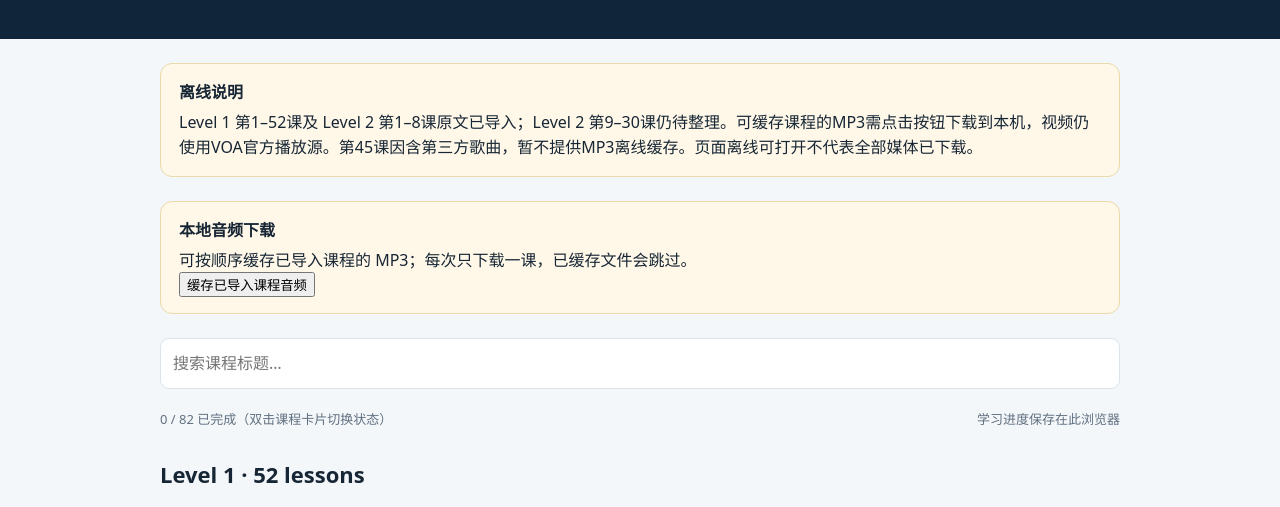
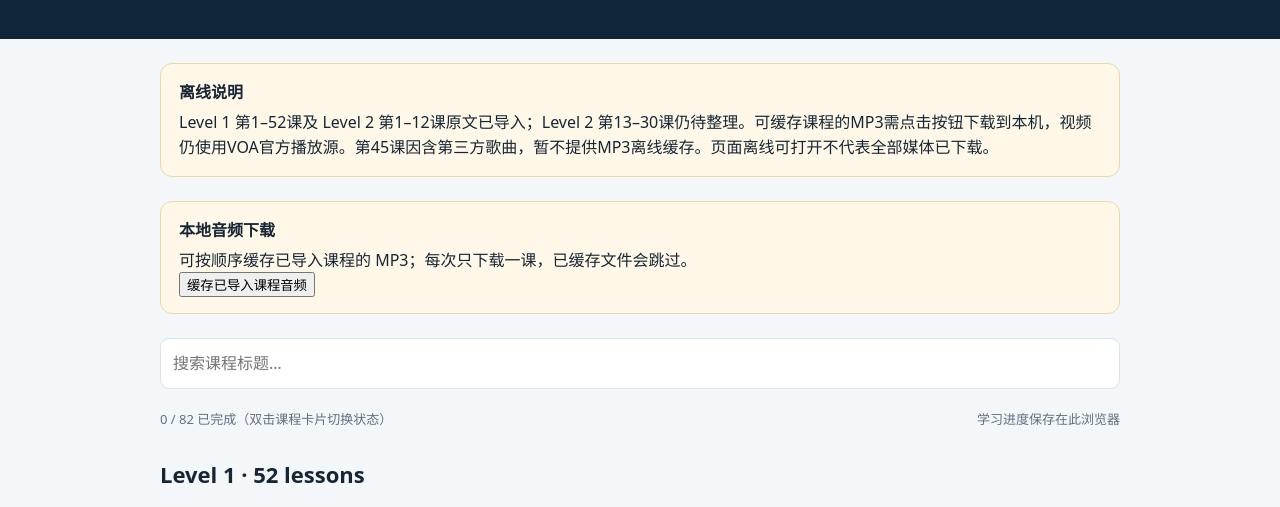
Before and after one commit to YM782/voa-english-academy, a plain HTML site: page index.html in a window 1280 px wide. Shown: the part 240-747 px from the top of the page. Drawn offline with Linux system fonts and the light colour scheme.

Commit message:
Update course import progress to Level 2 lesson 12

```diff
--- a/index.html
+++ b/index.html
@@ -1 +1 @@
-<!doctype html><html lang="zh-CN"><head><meta charset="utf-8"><meta name="viewport" content="width=device-width,initial-scale=1"><meta name="theme-color" content="#10243a"><link rel="manifest" href="manifest.webmanifest"><title>VOA English Academy</title><link rel="stylesheet" href="style.css"></head><body><header><div class="wrap"><p class="eyebrow">PERSONAL LEARNING LIBRARY</p><h1>VOA English Academy</h1><p>82 lessons · American English · Offline-ready</p><div class="status" id="status">Checking offline cache…</div></div></header><main class="wrap"><section class="notice"><strong>离线说明</strong><p>Level 1 第1–52课及 Level 2 第1–8课原文已导入；Level 2 第9–30课仍待整理。可缓存课程的MP3需点击按钮下载到本机，视频仍使用VOA官方播放源。第45课因含第三方歌曲，暂不提供MP3离线缓存。页面离线可打开不代表全部媒体已下载。</p></section><section class="notice"><strong>本地音频下载</strong><p id="batchStatus">可按顺序缓存已导入课程的 MP3；每次只下载一课，已缓存文件会跳过。</p><button id="batchAudio">缓存已导入课程音频</button></section><div class="toolbar"><input id="search" placeholder="搜索课程标题…" aria-label="搜索课程"><button id="install" hidden>安装到电脑</button></div><div class="progress"><span id="count">0 / 82 已完成</span><span>学习进度保存在此浏览器</span></div><div id="courses"></div><footer>课程内容来源：VOA Learning English（learningenglish.voanews.com）。VOA Learning English 自制文章和音频按其公开转载政策使用并注明来源；第三方素材不在该许可范围内。本站为个人学习索引。</footer></main><script src="app.js"></script></body></html>
+<!doctype html><html lang="zh-CN"><head><meta charset="utf-8"><meta name="viewport" content="width=device-width,initial-scale=1"><meta name="theme-color" content="#10243a"><link rel="manifest" href="manifest.webmanifest"><title>VOA English Academy</title><link rel="stylesheet" href="style.css"></head><body><header><div class="wrap"><p class="eyebrow">PERSONAL LEARNING LIBRARY</p><h1>VOA English Academy</h1><p>82 lessons · American English · Offline-ready</p><div class="status" id="status">Checking offline cache…</div></div></header><main class="wrap"><section class="notice"><strong>离线说明</strong><p>Level 1 第1–52课及 Level 2 第1–12课原文已导入；Level 2 第13–30课仍待整理。可缓存课程的MP3需点击按钮下载到本机，视频仍使用VOA官方播放源。第45课因含第三方歌曲，暂不提供MP3离线缓存。页面离线可打开不代表全部媒体已下载。</p></section><section class="notice"><strong>本地音频下载</strong><p id="batchStatus">可按顺序缓存已导入课程的 MP3；每次只下载一课，已缓存文件会跳过。</p><button id="batchAudio">缓存已导入课程音频</button></section><div class="toolbar"><input id="search" placeholder="搜索课程标题…" aria-label="搜索课程"><button id="install" hidden>安装到电脑</button></div><div class="progress"><span id="count">0 / 82 已完成</span><span>学习进度保存在此浏览器</span></div><div id="courses"></div><footer>课程内容来源：VOA Learning English（learningenglish.voanews.com）。VOA Learning English 自制文章和音频按其公开转载政策使用并注明来源；第三方素材不在该许可范围内。本站为个人学习索引。</footer></main><script src="app.js"></script></body></html>
```
